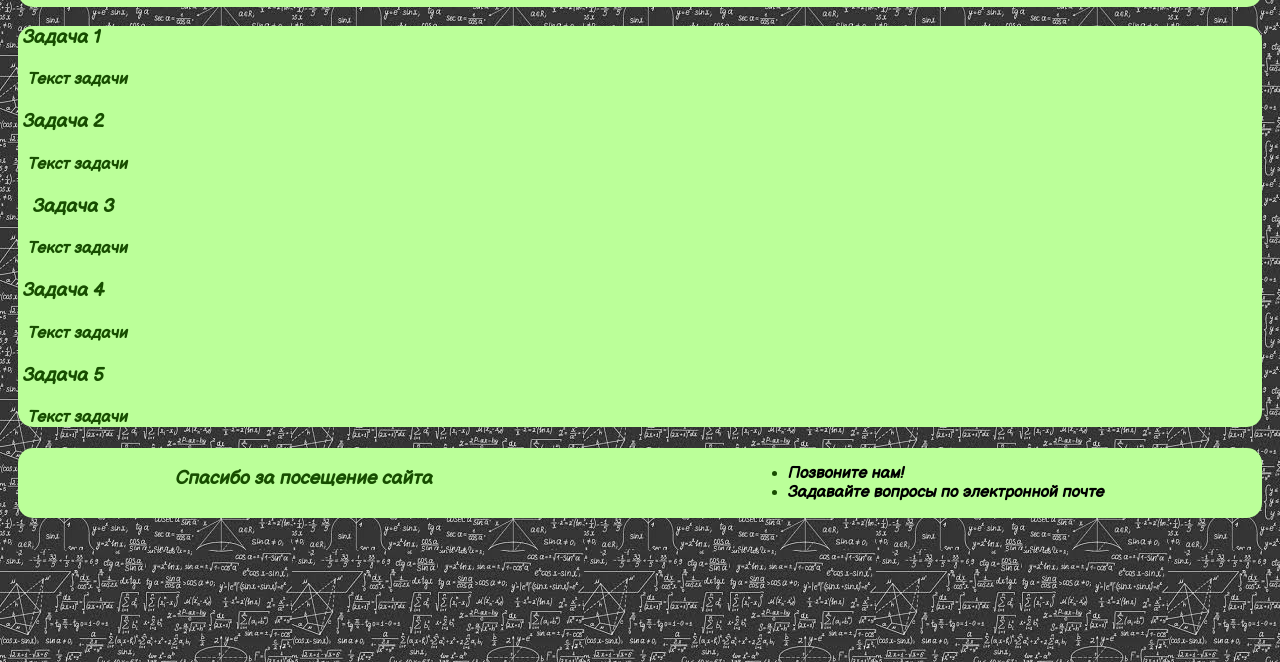
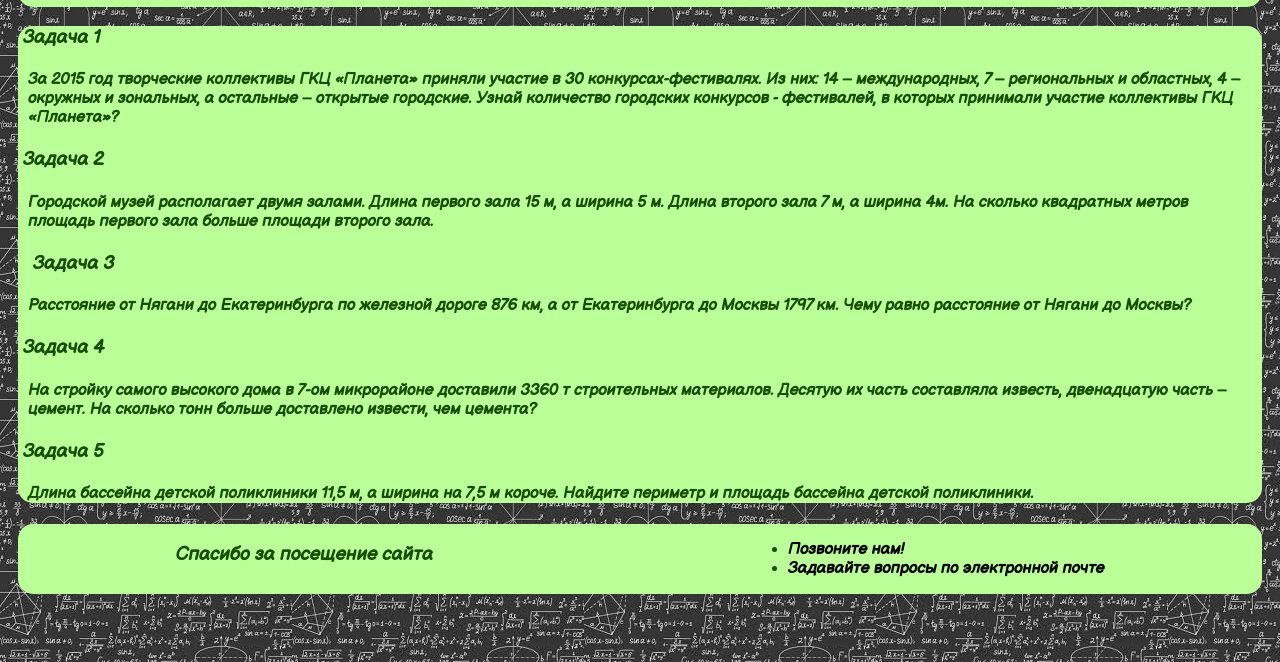
Before and after one commit to IlyaSeleznev04082008/IlyaSeleznev04082008.github.io, a plain HTML site: page index-minus.html in a window 1280 px wide. Shown: the part 138-800 px from the top of the page. Drawn offline with Linux system fonts and the light colour scheme.

Commit message:
Add files via upload

```diff
--- a/index-minus.html
+++ b/index-minus.html
@@ -26,20 +26,35 @@
      <main>
          <dl><h3>Задача 1</h3></dl>
         <dt>
-            <h4> Текст задачи</h4>
+            <h4> За 2015 год творческие коллективы ГКЦ «Планета» приняли участие в 30 конкурсах-фестивалях. Из них: 14 – международных, 7 – региональных и областных, 4 – окружных и зональных, а остальные – открытые городские. Узнай количество городских конкурсов - фестивалей, в которых принимали участие коллективы ГКЦ «Планета»?</h4>
         </dt>
         <dl><h3>Задача 2</h3></dl>
         <dt>
-            <h4> Текст задачи</h4>
+            <h4>Городской музей располагает двумя залами. Длина первого зала 15 м, а ширина 5 м. Длина второго  зала 7 м, а ширина 4м. На сколько квадратных метров  площадь первого зала больше площади второго зала.</h4>
             <dl><h3>Задача 3</h3></dl>
         <dt>
-            <h4> Текст задачи</h4></dt>
+            <h4> Расстояние от Нягани до Екатеринбурга по железной дороге 876 км, а от Екатеринбурга до Москвы 1797 км. Чему равно расстояние от Нягани до Москвы?</h4></dt>
         <dl><h3>Задача 4</h3></dl>
         <dt>
-            <h4> Текст задачи</h4></dt>
+            <h4> На стройку самого высокого дома в 7-ом микрорайоне доставили  3360 т строительных материалов. Десятую их часть составляла известь, двенадцатую часть – цемент. На сколько тонн  больше доставлено  извести, чем цемента?</h4></dt>
          <dl><h3>Задача 5</h3></dl>
         <dt>
-            <h4> Текст задачи</h4></dt>
+            <h4>Длина бассейна детской поликлиники   11,5 м,  а ширина на   7,5 м короче. Найдите  периметр и площадь бассейна детской поликлиники.</h4></dt>
+
+  <!--  <section class="comment-feed container">
+          <h2>Комментарии</h2>
+          <ol class="comment-list">
+
+          </ol>
+          <form method="post" class="comment-form">
+            <div class="comment-inner">
+              <label class="comment-label" for="comment-input">Ваши ответы на задачи и отзывы</label>
+              <input type="text" class="comment-field" placeholder="Комментарий" required id="comment-input">
+            </div>
+            <button class="button" type="submit">Отправить</button>
+          </form>
+        </section>
+
      <!--  <button class="heart" type="button"><span class="likes-number">0</span></button> -->
        </main>
       <footer>
@@ -51,5 +66,6 @@
 
           </ul></footer>
        <script src="script.js"></script>
+        <script src="comments.js"></script>
     </body>
 </html>
```
